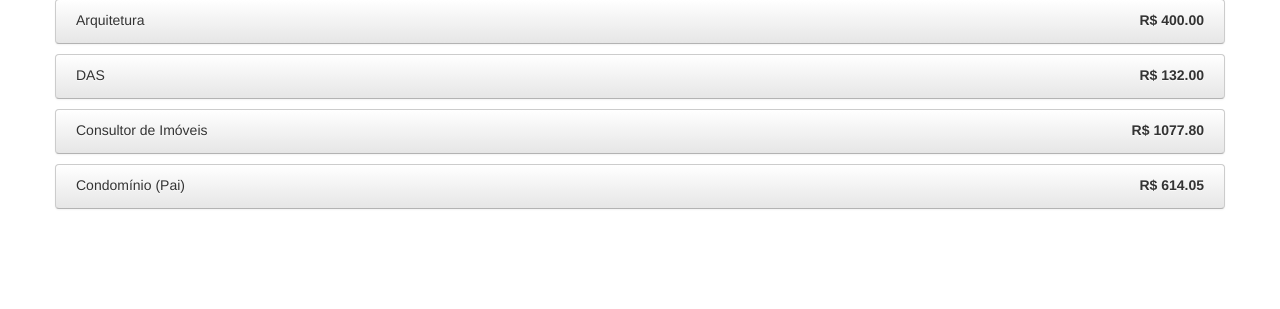
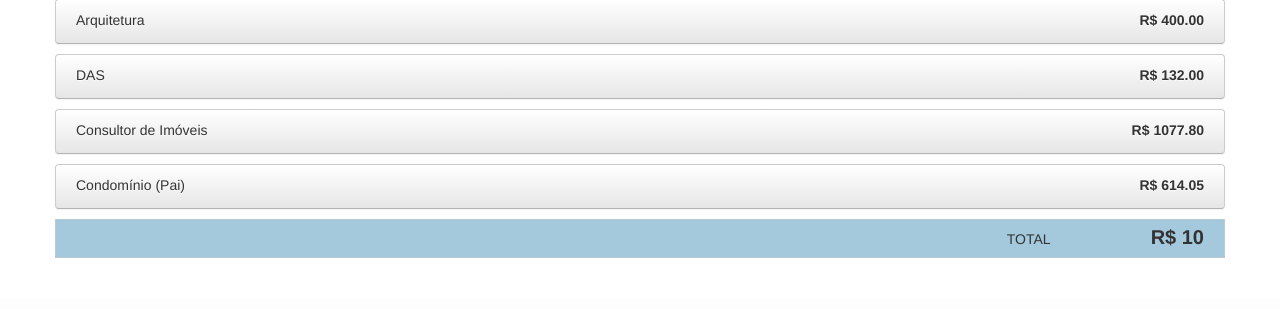
Before and after one commit to PauloMartins/finance, a Django app: template finance/templates/product.html in a window 1280 px wide. Shown: the part 983-1292 px from the top of the page. After the commit the page ends 1241 px from the top, so only its background shows below. Run offline with Django 3.2, Linux system fonts and the light colour scheme; data comes from the database, SQL or seed files in the repository; the template is opened without the code that fills it: values that come from a table or form of the project are taken from there, most other values are stand-ins (such as "Sample title", 1, 10 or a date in 2020); parts of the project's set-up code (start-up, migrations or seed data) failed here and were passed over; some libraries are stand-ins or nearby versions.

Commit message:
Add total

```diff
--- a/finance/media/css/main.css
+++ b/finance/media/css/main.css
@@ -5,10 +5,6 @@ a { outline: none !important; }
 
 .login {
 	margin-top: 10%;
-}
-
-ul.list {
-	margin-bottom: 100px;
 }
 
 ul.list li {
@@ -48,3 +44,21 @@ ul.list li a span.value i {
 ul.list li a span strong {
 	display: inline-block;
 }
+
+.total {
+	margin-bottom: 40px;
+}
+
+.total p {
+	line-height: 25px;
+	padding: 5px 20px;
+	background-color: #A4C9DD;
+	border: 1px dotted #ccc;
+}
+
+.total p span {
+	font-size: 20px;
+	width: 150px;
+	display: inline-block;
+	font-weight: bold;
+}
--- a/finance/templates/product.html
+++ b/finance/templates/product.html
@@ -30,6 +30,9 @@
 			</li>
 		{% endfor %}
 		</ul>
+		<div class="total">
+			<p class="ar">TOTAL <span>R$ {{ total }}</span></p>
+		</div>
 	</div>
 </div>
 {% endblock %}
--- a/products/views.py
+++ b/products/views.py
@@ -13,6 +13,7 @@ import datetime
 
 @login_required
 def product(request, options = None):
+	total = 0
 	items = Product.objects.filter(user=request.user).order_by('date').extra(where=['(YEAR(end_date) > %s) OR (YEAR(end_date) = %s AND MONTH(end_date) >= %s)'], params=[datetime.date.today().year, datetime.date.today().year, datetime.date.today().month])
 
 	if options == 'paid':
@@ -22,8 +23,9 @@ def product(request, options = None):
 
 	for item in items:
 		item.paid = ProductLog.objects.filter(product_id=item.id, date__month=datetime.date.today().month, date__year=datetime.date.today().year)
+		total += item.value
 
-	return render_to_response('product.html', {'items': items, 'menu': 'product', 'user': request.user, 'options': options})
+	return render_to_response('product.html', {'items': items, 'menu': 'product', 'user': request.user, 'options': options, 'total': total})
 
 @login_required
 def product_item(request, id):
```
